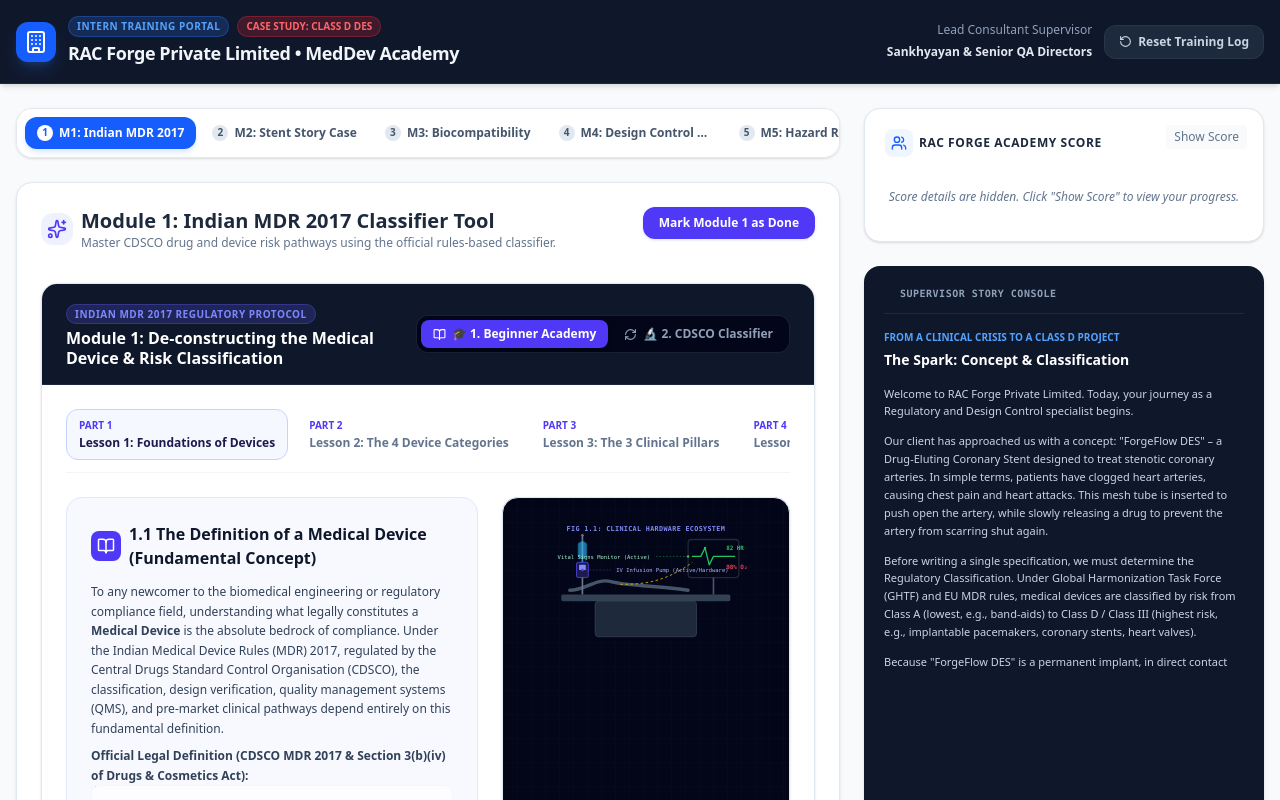
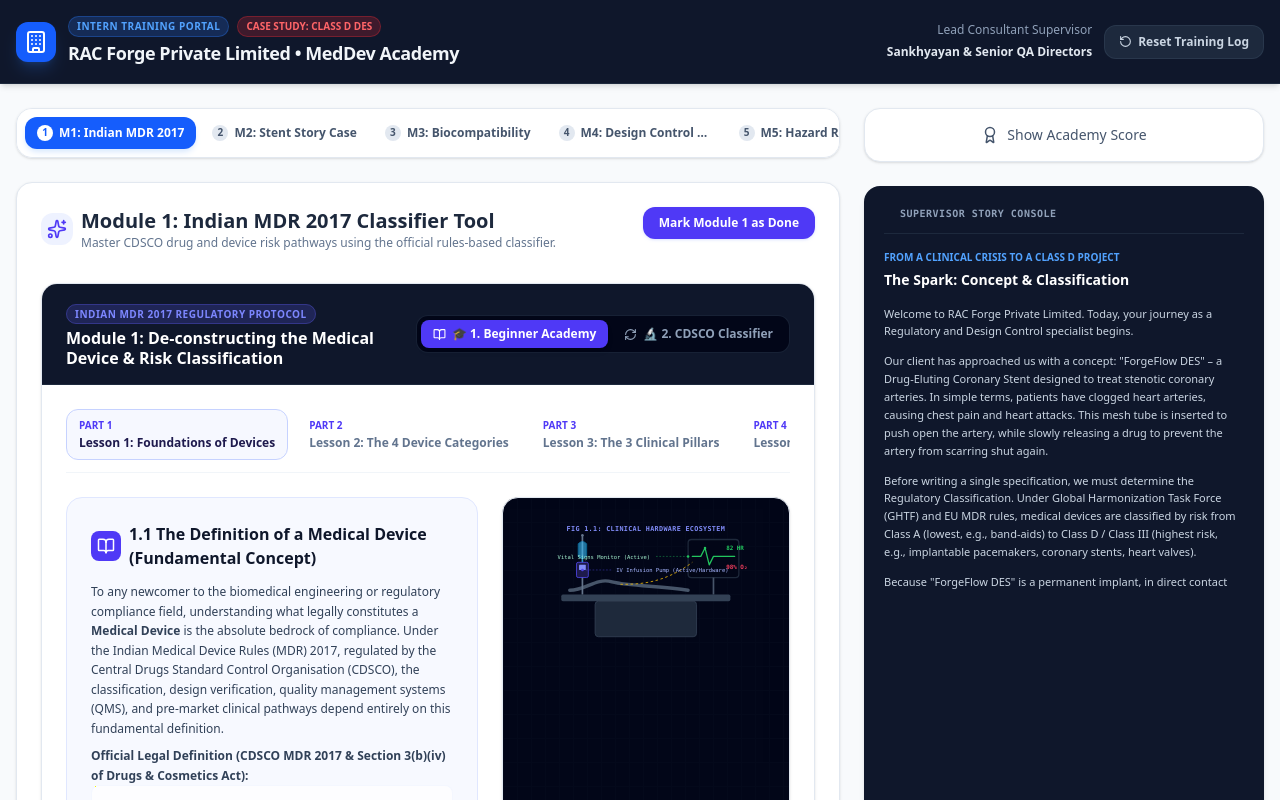
Before and after one commit to ANTICRUCIFIED/RAC-Forge-MedDev-Academy, a React (Vite) app: page / in a window 1280 px wide. Shown: the top 800 px of the page. Built offline with nearby package versions, Linux system fonts and the light colour scheme.

Commit message:
feat: add Award icon to academy sidebar
Import the Award icon from lucide-react to prepare for upcoming user certification and achievement tracking features in the RAC Forge Academy dashboard.

```diff
--- a/src/App.tsx
+++ b/src/App.tsx
@@ -27,7 +27,8 @@
   RotateCcw,
   Building,
   Users,
-  ExternalLink
+  ExternalLink,
+  Award
 } from 'lucide-react';
 
 export default function App() {
@@ -505,12 +506,13 @@
         {/* Right Side: Academy Supervisor Coach & Progress - 4 Cols */}
         <div className="lg:col-span-4 space-y-6 flex flex-col" id="academy-sidebar">
           {/* Progress Ring / Dashboard Widget */}
+          {isScoreVisible ? (
             <div className="bg-white p-5 rounded-2xl shadow-sm border border-slate-200 text-center relative" id="academy-progress">
               <button
-              onClick={() => setIsScoreVisible(!isScoreVisible)}
+                onClick={() => setIsScoreVisible(false)}
                 className="absolute top-4 right-4 text-xs font-medium text-slate-500 hover:text-blue-600 transition-colors px-2 py-1 bg-slate-50 hover:bg-blue-50 rounded"
               >
-              {isScoreVisible ? 'Hide Score' : 'Show Score'}
+                Hide Score
               </button>
               <div className="flex items-center gap-1.5 mb-4 text-left">
                 <span className="p-1.5 bg-blue-50 text-blue-600 rounded-lg">
@@ -519,8 +521,6 @@
                 <h3 className="font-bold text-slate-800 text-xs uppercase tracking-wider">RAC Forge Academy Score</h3>
               </div>
 
-            {isScoreVisible ? (
-              <>
               <div className="relative inline-flex items-center justify-center mb-3">
                 <svg className="w-24 h-24 transform -rotate-90">
                   {/* Background Ring */}
@@ -582,11 +582,16 @@
                   );
                 })}
               </div>
-              </>
+            </div>
           ) : (
-              <p className="text-xs text-slate-500 py-4 italic">Score details are hidden. Click "Show Score" to view your progress.</p>
+            <button
+              onClick={() => setIsScoreVisible(true)}
+              className="w-full bg-white p-4 rounded-2xl shadow-sm border border-slate-200 text-center text-sm font-medium text-slate-600 hover:text-blue-600 hover:border-blue-200 hover:bg-blue-50 transition-all flex items-center justify-center gap-2"
+            >
+              <Award size={18} />
+              Show Academy Score
+            </button>
           )}
-          </div>
 
           {/* Supervisor's Guided Narration / The Story Thread */}
           <div className="bg-slate-900 text-slate-100 p-5 rounded-2xl shadow-md flex-1 flex flex-col justify-between" id="narrator-console">
```
Lines whose indentation alone changed are shown as unchanged.
